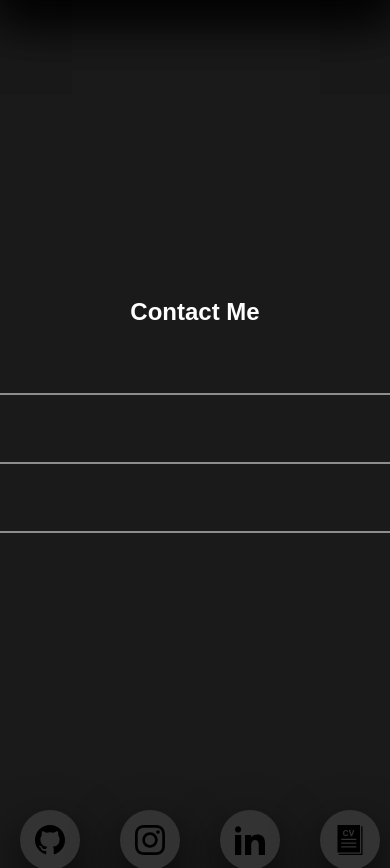
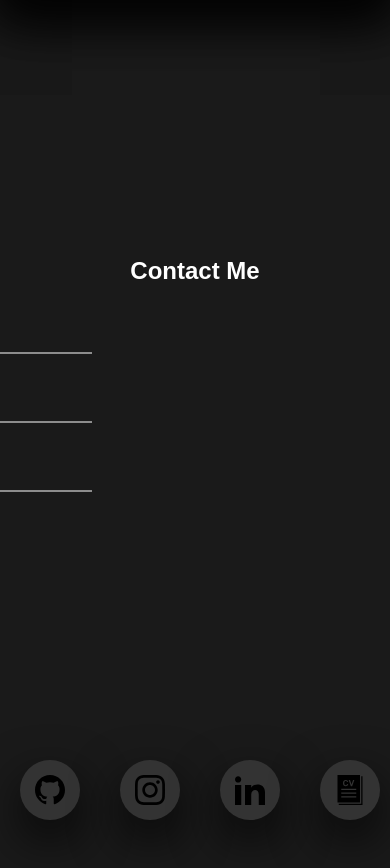
Before and after one commit to zains719/personal-website, a React (Create React App) app: page / in a window 390 px wide. Shown: the part 8720-9588 px from the top of the page. Built offline with nearby package versions, Linux system fonts and the light colour scheme; a web font is replaced by a local one.

Commit message:
fixing contact page responsiveness

```diff
--- a/src/components/contact/Contact.scss
+++ b/src/components/contact/Contact.scss
@@ -1,4 +1,5 @@
 .contact-section {
+  margin-top: -50px;
   height: 800px;
   padding-top: 40px;
   padding-bottom: 70px;
@@ -8,7 +9,7 @@
 
 .contact-container {
   position: absolute;
-  bottom: 20%;
+  bottom: 19%;
   left: 50%;
   width: 700px;
   padding: 40px;
@@ -34,7 +35,9 @@
         color: white;
         margin-bottom: 30px;
         border: none;
+        width: fit-content;
         border-bottom: 1px solid white;
+        border-radius: 0;
         outline: none;
         background: transparent;
 
```
